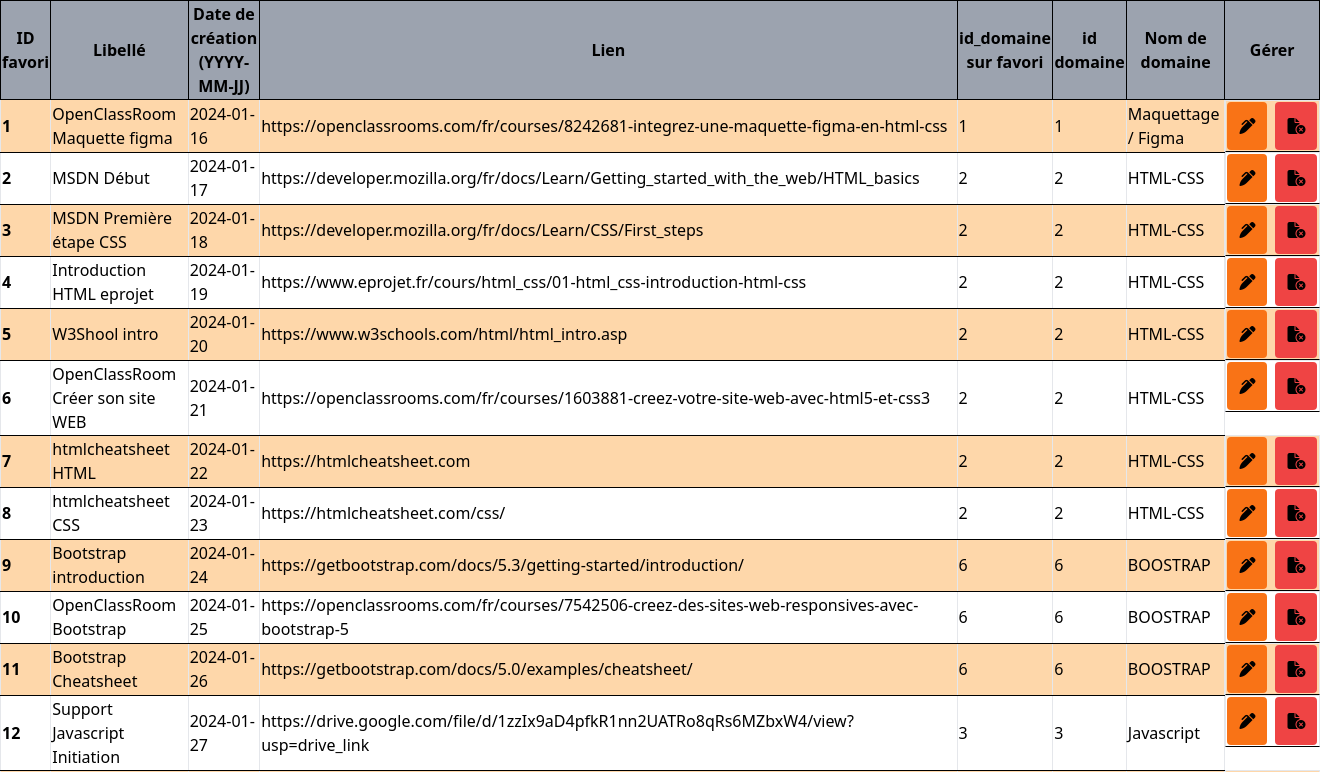
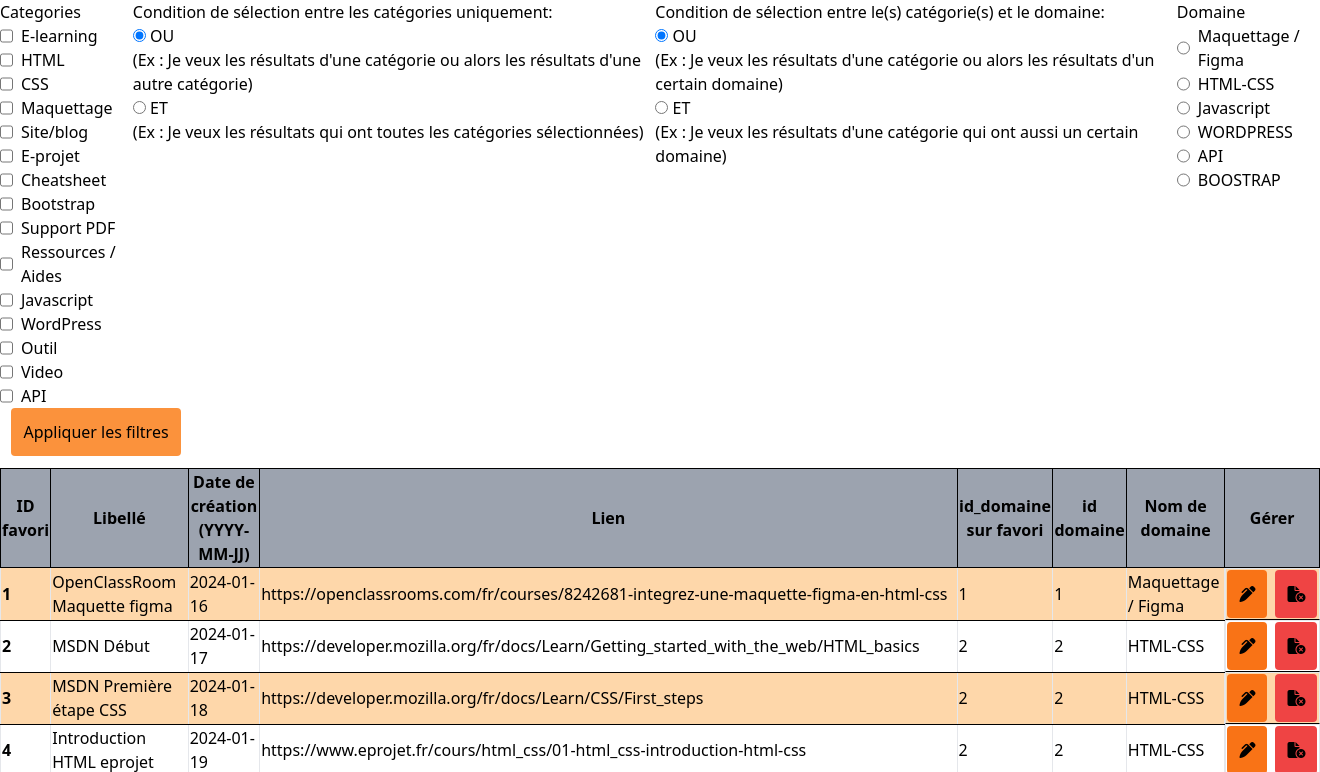
Before and after one commit to Floconi/Brief_6_-Php-PDO, a PHP site: page / in a window 1320 px wide. Shown: the part 24-796 px from the top of the page. Run offline with PHP 8.4, Linux system fonts and the light colour scheme; data comes from the database, SQL or seed files in the repository; some libraries are stand-ins or nearby versions.

Commit message:
Faire Les requetes en Javascript
Affichage des requete dans la console

```diff
--- a/code/css/output.css
+++ b/code/css/output.css
@@ -544,8 +544,16 @@ video {
   --tw-backdrop-sepia:  ;
 }
 
+.ml-2 {
+  margin-left: 0.5rem;
+}
+
 .mr-2 {
   margin-right: 0.5rem;
+}
+
+.mb-3 {
+  margin-bottom: 0.75rem;
 }
 
 .flex {
@@ -558,6 +566,18 @@ video {
 
 .h-full {
   height: 100%;
+}
+
+.w-48 {
+  width: 12rem;
+}
+
+.flex-col {
+  flex-direction: column;
+}
+
+.items-center {
+  align-items: center;
 }
 
 .justify-center {
@@ -596,6 +616,11 @@ video {
   background-color: rgb(132 204 22 / var(--tw-bg-opacity));
 }
 
+.bg-orange-400 {
+  --tw-bg-opacity: 1;
+  background-color: rgb(251 146 60 / var(--tw-bg-opacity));
+}
+
 .bg-orange-500 {
   --tw-bg-opacity: 1;
   background-color: rgb(249 115 22 / var(--tw-bg-opacity));
--- a/code/header.php
+++ b/code/header.php
@@ -7,6 +7,7 @@
     <link rel="stylesheet" href="css/style.css">
     <link href="css/output.css" rel="stylesheet">
     <script src="https://kit.fontawesome.com/0a3766d4f1.js" crossorigin="anonymous"></script>
+    <script src="js/script.js" defer></script>
 </head>
 <body>
     <header class="flex justify-center">
--- a/code/index.php
+++ b/code/index.php
@@ -1,4 +1,5 @@
-<?php   include("header.php");
+<?php
+  include("header.php");
   include("pdo.php");
 
   // Affichage (SELECT) :
@@ -8,7 +9,108 @@
     ON favori.id_dom = domaine.id_domaine
     ORDER BY favori.id_favori ASC;");
   $favoris = $result->fetchAll(PDO::FETCH_ASSOC);
+
 ?>
+  <section class="filtre flex flex-col justify-center mb-3">
+
+  <div class="flex justify-center" >
+  <?php
+    $table_cat = "categorie" ;
+      $result = $pdo->query(" SELECT *
+      FROM $table_cat
+      ;");
+      $categorie = $result->fetchAll(PDO::FETCH_ASSOC);
+  ?>
+
+
+          <fieldset id="categorie_filtre" class="flex flex-col">
+              <legend>
+                <?php
+                $table_cat = ucfirst($table_cat)."s";
+                echo $table_cat ?>
+              </legend>
+            <?php
+            $numero_cat = 1;
+            foreach($categorie as $uneCategorie) { ?>
+
+              <div class="flex">
+                <input type="checkbox" id="<?php echo "categorie_n°".$numero_cat ?>" >
+                <label id="<?php echo "Label_categorie_n°".$numero_cat ?>" class="ml-2" for="<?php echo "categorie_n°".$numero_cat ?>"><?php echo $uneCategorie['nom_categorie'] ?></label>
+              </div>
+              <?php $numero_cat = $numero_cat + 1 ?>
+            <?php } ?>
+          </fieldset>
+
+
+
+
+    <fieldset>
+    <legend>Condition de sélection  entre les catégories uniquement:</legend>
+      <div>
+        <input type="radio" id="ou_categorie" name="condition_categorie" checked />
+        <label for="oucategorie">OU <br> (Ex : Je veux les résultats d'une catégorie ou alors les résultats d'une autre catégorie) </label>
+      </div>
+      <div>
+        <input type="radio" id="et_categorie" name="condition_categorie"  />
+        <label for="etcategorie">ET <br> (Ex : Je veux les résultats qui ont toutes les catégories sélectionnées)</label>
+      </div>
+    </fieldset>
+
+    <fieldset>
+    <legend>Condition de sélection  entre le(s) catégorie(s) et le domaine:</legend>
+      <div>
+        <input type="radio" id="ou_categorie_dom" name="condition_categorie_dom" checked />
+        <label for="ou_categorie_dom">OU <br> (Ex : Je veux les résultats d'une catégorie ou alors les résultats d'un certain domaine) </label>
+      </div>
+      <div>
+        <input type="radio" id="et_categorie_dom" name="condition_categorie_dom" />
+        <label for="et_categorie_dom">ET <br> (Ex : Je veux les résultats d'une catégorie qui ont aussi un certain domaine)</label>
+      </div>
+    </fieldset>
+
+
+
+  <?php
+    $table_dom = "domaine" ;
+    $result = $pdo->query(" SELECT *
+    FROM $table_dom
+    ;");
+    $domaine = $result->fetchAll(PDO::FETCH_ASSOC);
+  ?>
+
+
+
+          <fieldset class="flex flex-col">
+              <legend>
+                    Domaine
+              </legend>
+            <?php
+            $numero_dom = 1;
+            foreach($domaine as $unDomaine) { ?>
+
+              <div class="flex">
+              <input type="radio" name="domaine" id="<?php echo "domaine_n°".$numero_dom ?>" >
+              <label id="<?php echo "Label_domaine_n°".$numero_dom ?>" class="ml-2" for="<?php echo "domaine_n°".$numero_dom ?>"><?php echo $unDomaine['nom_domaine'] ?></label>
+              </div>
+              <?php $numero_dom = $numero_dom + 1 ?>
+            <?php } ?>
+          </fieldset>
+
+        </div>
+
+
+        <div class="flex justify-center w-48 items-center ">
+        <button class="bg-orange-400 p-3 rounded " onclick="AppliquerFiltre()">
+          Appliquer les filtres
+        </button>
+        </div>
+
+
+
+
+
+
+    </section>
 
     <section id="bookmarks">
         <table class=" table_favori">
--- /dev/null
+++ b/code/js/script.js
@@ -0,0 +1,127 @@
+alert("hello")
+
+function AppliquerFiltre(){
+
+    console.log("hey")
+
+    var ab = document.getElementById("categorie_filtre")
+
+    var Tab_categorie = new Array();
+
+    var nomb_cat = document.getElementById("categorie_filtre").appendChild.length
+
+    var index_cat = 1;
+    var index_Tab_categorie = 0
+    console.log(document.getElementById("categorie_n°"+index_cat))
+    while (document.getElementById("categorie_n°"+index_cat) != null){
+        if(document.getElementById("categorie_n°"+index_cat).checked == true){
+
+           Tab_categorie[index_Tab_categorie] = document.getElementById("Label_categorie_n°"+index_cat).innerHTML
+            index_Tab_categorie = index_Tab_categorie +1
+        }
+        index_cat = index_cat + 1
+
+    }
+    console.log(Tab_categorie)
+    console.log(Tab_categorie.length)
+
+    var nom_domaine = "aucun"
+    var index_dom = 1;
+
+    while (document.getElementById("domaine_n°"+index_dom) != null){
+        console.log(document.getElementById("domaine_n°"+index_dom))
+        if(document.getElementById("domaine_n°"+index_dom).checked == true){
+
+            nom_domaine = document.getElementById("Label_domaine_n°"+index_dom).innerHTML
+            console.log(nom_domaine)
+
+        }
+        index_dom = index_dom + 1
+
+    }
+
+
+
+
+
+
+
+
+
+
+
+    var Requete_SQL = "SELECT * FROM favori "
+    console.log(Requete_SQL)
+    var filtre_sur_categorie = false
+
+    var Conditioncategorie = "OR"
+    var ConditionEntreDomaineEtCategorie = "OR"
+
+
+
+
+
+
+    if (document.getElementById("ou_categorie").checked == false){
+        Conditioncategorie = "AND"
+    }
+    if (document.getElementById("ou_categorie_dom").checked == false){
+        ConditionEntreDomaineEtCategorie = "AND"
+    }
+
+    if(nom_domaine != "aucun"){
+            Requete_SQL += "INNER JOIN domaine ON domaine.id_domaine = favori.id_dom  "
+    }
+
+    if (Tab_categorie.length == 0){
+
+
+
+    }else{
+        filtre_sur_categorie = true
+        Requete_SQL += "INNER JOIN favori_categorie ON favori.id_favori = favori_categorie.id_favori INNER JOIN categorie ON categorie.id_categorie = favori_categorie.id_categorie WHERE "
+        if (Tab_categorie.length >= 2 ){
+        Requete_SQL +="( "
+        }
+
+
+
+
+
+
+        for (index_Tab_categorie = 0 ; index_Tab_categorie < Tab_categorie.length ; index_Tab_categorie++){
+            Requete_SQL += "categorie.nom_categorie='"+Tab_categorie[index_Tab_categorie]+"'"
+            if(index_Tab_categorie + 1 == Tab_categorie.length){
+                if(Tab_categorie.length >= 2 ){
+                    Requete_SQL += ") "
+                }
+
+            }else{
+                Requete_SQL +=" "+Conditioncategorie+" "
+            }
+
+        }
+
+    }
+
+
+    if(nom_domaine != "aucun" && filtre_sur_categorie == false){
+            Requete_SQL += "WHERE domaine.nom_domaine='"+nom_domaine+"'"
+
+        }else{
+            if(nom_domaine != 'aucun'){
+               Requete_SQL += " "+ConditionEntreDomaineEtCategorie+" domaine.nom_domaine='"+nom_domaine+"'"
+            }
+
+        }
+
+    Requete_SQL += ";"
+    console.log(Requete_SQL)
+
+
+
+
+
+
+
+}
```
Also changed, not shown: other parts of code/css/output.css (+4 -29 lines). Lines whose indentation alone changed are shown as unchanged.
